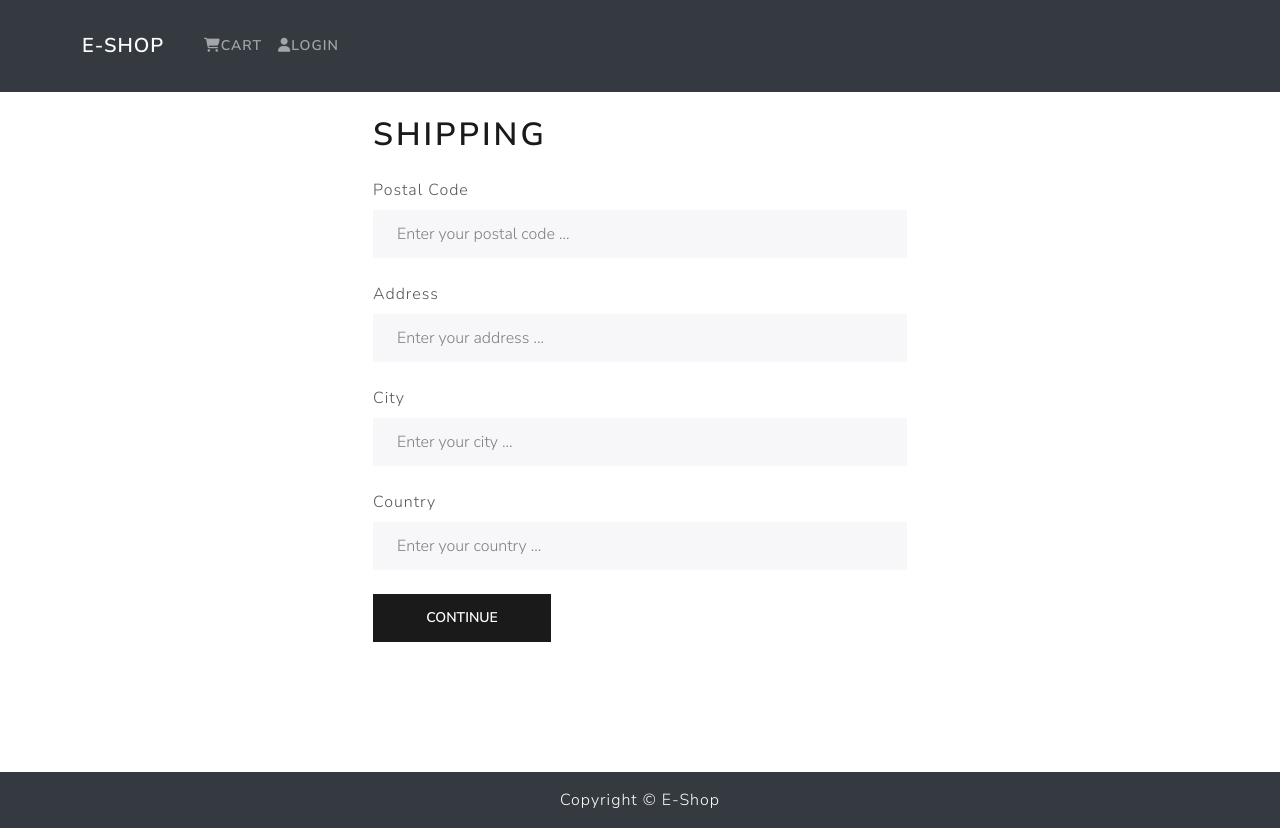
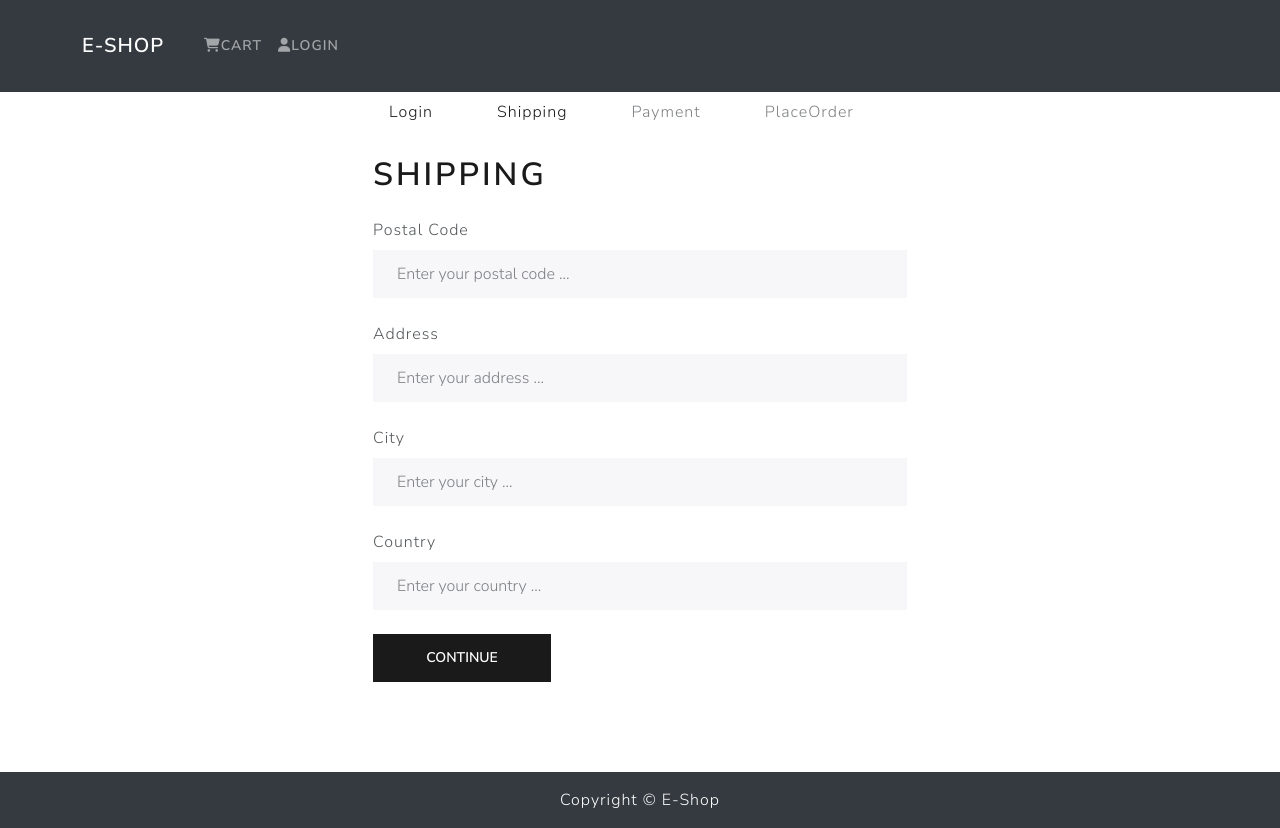
Before and after one commit to hasssan-hasssan/Django-React-Shop-Tutorial, a React (Create React App) app in the folder frontend/: page /shipping in a window 1280 px wide. Built offline with nearby package versions, Linux system fonts and the light colour scheme.

Commit message:
Ch07-L02-CheckoutSteps

```diff
--- /dev/null
+++ b/frontend/src/components/CheckoutSteps.js
@@ -0,0 +1,50 @@
+import React from 'react'
+import { Nav } from 'react-bootstrap'
+import { LinkContainer } from 'react-router-bootstrap'
+
+function CheckoutSteps({ step1, step2, step3, step4 }) {
+    return (
+        <div>
+            <Nav>
+                <Nav.Item>
+                    {step1 ? (
+                        <LinkContainer to={{ pathname: '/login', search: '?redirect=/shipping' }}>
+                            <Nav.Link>Login</Nav.Link>
+                        </LinkContainer>
+                    ) : (
+                        <Nav.Link disabled>Login</Nav.Link>
+                    )}
+                </Nav.Item>
+                <Nav.Item>
+                    {step2 ? (
+                        <LinkContainer to='/shipping'>
+                            <Nav.Link>Shipping</Nav.Link>
+                        </LinkContainer>
+                    ) : (
+                        <Nav.Link disabled>Shipping</Nav.Link>
+                    )}
+                </Nav.Item>
+                <Nav.Item>
+                    {step3 ? (
+                        <LinkContainer to='/payment'>
+                            <Nav.Link>Payment</Nav.Link>
+                        </LinkContainer>
+                    ) : (
+                        <Nav.Link disabled>Payment</Nav.Link>
+                    )}
+                </Nav.Item>
+                <Nav.Item>
+                    {step4 ? (
+                        <LinkContainer to='/placeorder'>
+                            <Nav.Link>PlaceOrder</Nav.Link>
+                        </LinkContainer>
+                    ) : (
+                        <Nav.Link disabled>PlaceOrder</Nav.Link>
+                    )}
+                </Nav.Item>
+            </Nav>
+        </div>
+    )
+}
+
+export default CheckoutSteps
--- a/frontend/src/screens/ShippingScreen.js
+++ b/frontend/src/screens/ShippingScreen.js
@@ -4,6 +4,7 @@
 import { useSelector, useDispatch } from 'react-redux'
 import { useNavigate } from 'react-router-dom'
 import { saveShippingAddress } from '../redux/features/Cart/cartSlice'
+import CheckoutSteps from '../components/CheckoutSteps'
 
 function ShippingScreen() {
     const dispatch = useDispatch()
@@ -23,6 +24,7 @@
     }
     return (
         <FormContainer>
+            <CheckoutSteps step1 step2 />
             <h1 className='mt-4'>shipping</h1>
             <Form onSubmit={submitHandler}>
                 <Form.Group controlId='postalCode' className='mt-4'>
```
